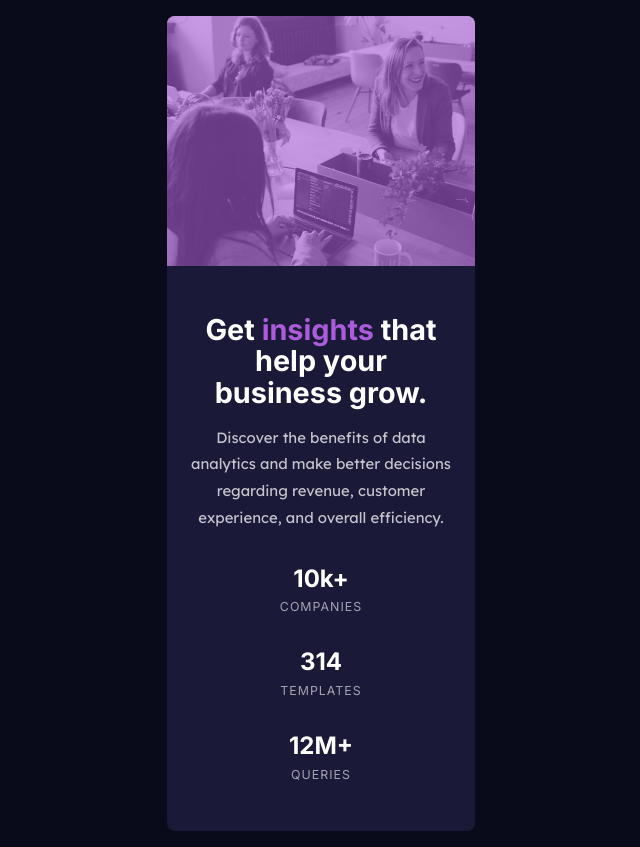
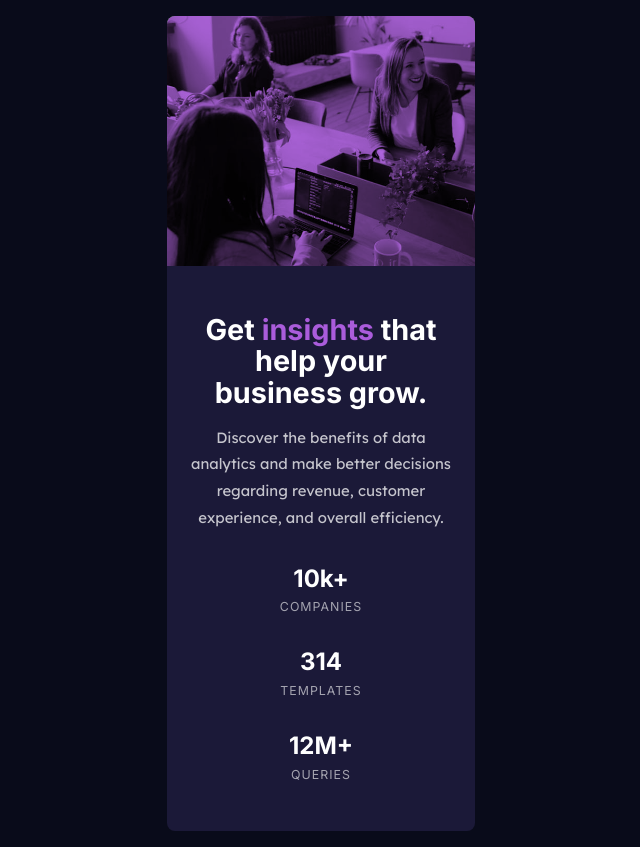
Before and after one commit to syzwnftr/stats-preview-card-component, a plain HTML site: page index.html in a window 1280 px wide. Shown: the whole page, without its empty margins (319-959 px from the left). Drawn offline with Linux system fonts and the light colour scheme.

Commit message:
Added mix-blend-mode to color-overlay class

```diff
--- a/style.css
+++ b/style.css
@@ -35,7 +35,8 @@ body {
   height: 100%;
   top: 0;
   background-color: hsl(277, 64%, 61%);
-  opacity: 0.6;
+  opacity: 0.95;
+  mix-blend-mode: multiply;
 }
 
 .padding-global {
```
